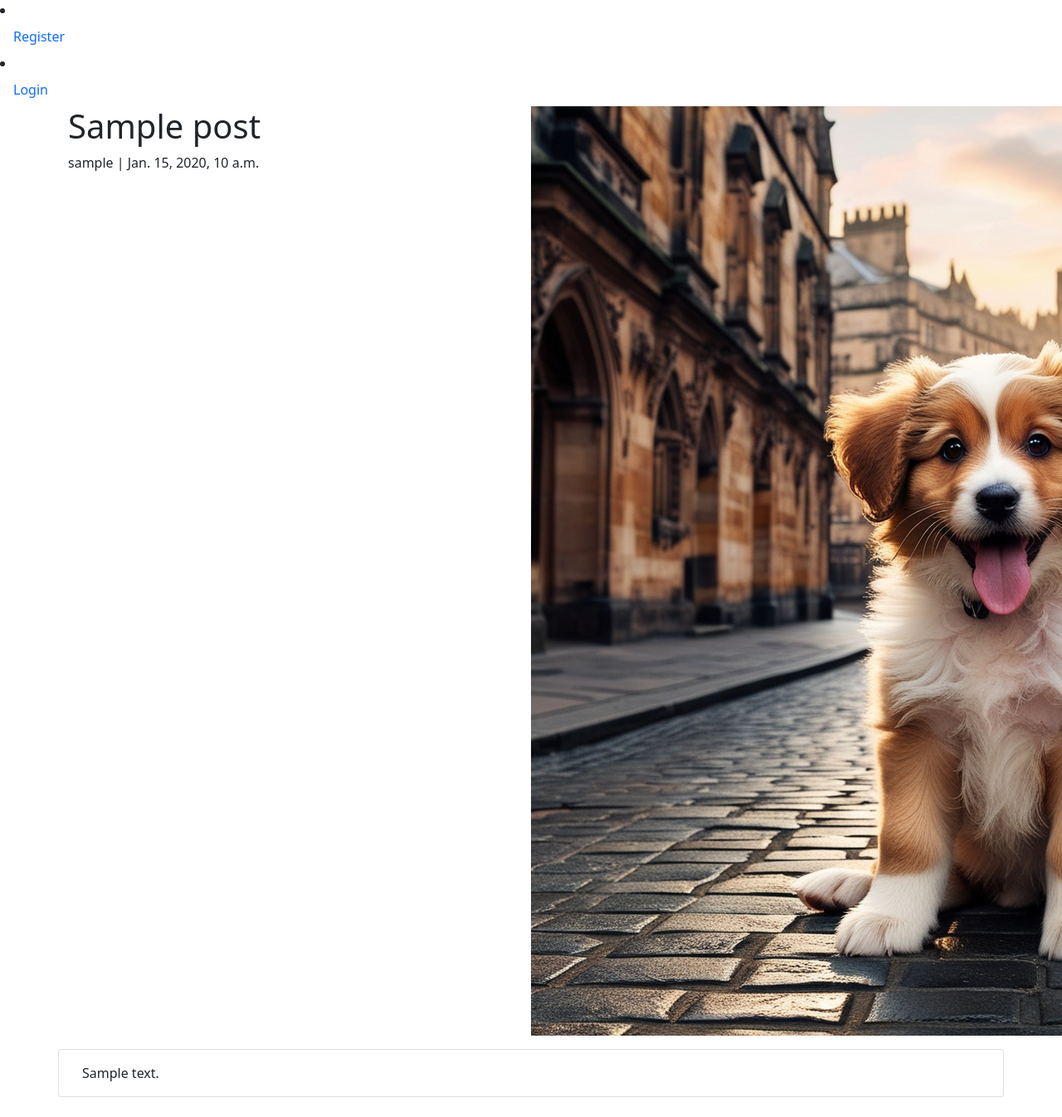
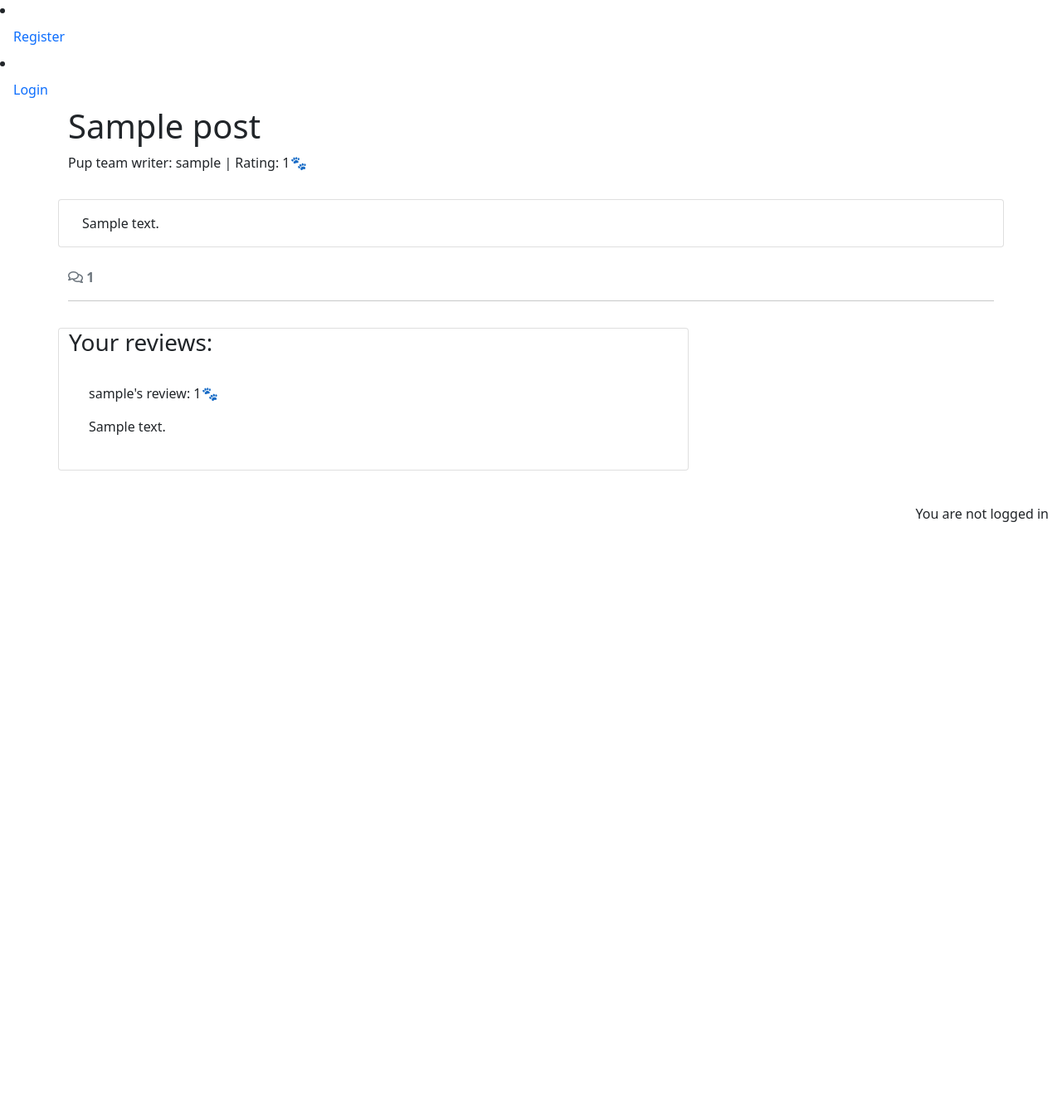
Before and after one commit to elamont174/ey-up-me-pup, a Django app: a page that uses templates/base.html in a window 1280 px wide; the page is wider, and only the part inside the window is pictured. Shown: that part at 83% size. After the commit the page ends 629 px from the top of that part, so only its background shows below. Run offline with Django 4.2, Linux system fonts and the light colour scheme; tables that the repository leaves empty hold one stand-in row (values such as "Sample post").

Commit message:
Add user review functionality

```diff
--- a/pup_review/models.py
+++ b/pup_review/models.py
@@ -9,10 +9,9 @@ TYPE = ((0, "Pub"), (1, "Café"), (2, "Other"))
 
 # Create your models here.
 class Post(models.Model):
-    location_name = models.CharField(max_length=200, unique=False)
-    review_tagline = models.CharField(max_length=200, unique=True)
+    location_name = models.CharField(max_length=200, unique=True)
     slug = models.SlugField(max_length=200, unique=True)
-    author = models.ForeignKey(User, on_delete=models.CASCADE, related_name="pup_review_posts")
+    pup_team = models.ForeignKey(User, on_delete=models.CASCADE, related_name="pup_review_posts")
     rating = models.IntegerField(choices=RATING, default=None)
     type = models.IntegerField(choices=TYPE, default=2)
     review_content = models.TextField()
@@ -24,4 +23,19 @@ class Post(models.Model):
         ordering = ["location_name"]
 
     def __str__(self):
-        return f"{self.location_name}: {self.review_tagline}"
+        return f"{self.location_name}"
+
+
+class Comment(models.Model):
+    location = models.ForeignKey(Post, on_delete=models.CASCADE, related_name="user_reviews")
+    reviewer = models.ForeignKey(User, on_delete=models.CASCADE, related_name="user_reviews_reviewer")
+    your_rating = models.IntegerField(choices=RATING, default=None)
+    your_review = models.TextField()
+    approved = models.BooleanField(default=False)
+    created_on = models.DateTimeField(auto_now_add=True)
+
+    class Meta:
+        ordering = ["created_on"]
+
+    def __str__(self):
+        return f"{self.body} by {self.reviewer}"
--- a/pup_review/templates/pup_review/post_detail.html
+++ b/pup_review/templates/pup_review/post_detail.html
@@ -5,14 +5,12 @@
     <div class="container">
         <div class="row g-0">
             <div class="col-md-6 masthead-text">
-                <!-- Post title goes in these h1 tags -->
-                <h1 class="post-title">{{ post.location_name }}</h1>
-                <!-- Post author goes before the | the post's created date goes after -->
-                <p class="post-subtitle">{{ post.author }} | {{ post.created_on }}</p>
+                <h1 class="post-location_name">{{ post.location_name }}</h1>
+                <p class="post-subtitle">Pup team writer: {{ post.pup_team }}  |  Rating: {{ post.rating }}🐾</p>
             </div>
-            <div class="d-none d-md-block col-md-6 masthead-image">
+            <!--<div class="d-none d-md-block col-md-6 masthead-image">
                 <img src="{% static 'images/notts_puppy.webp' %}" class="scale" alt="picture of puppy in Nottingham (AI generated)">
-            </div>
+            </div>-->
         </div>
     </div>
 </div>
@@ -23,12 +21,50 @@
             <div class="card-body">
                 <!-- The post content goes inside the card-text. -->
                 <!-- Use the | safe filter inside the template tags -->
-                <p class="card-text">
-                    {{ post.review_content | safe }}
-                </p>
+                <p class="card-text">{{ post.review_content | safe }}</p>
+              </div>
             </div>
+          </div>
+          <!-- Displaying count of comments -->
+          <div class="row">
+            <div class="col-12">
+              <strong class="text-secondary">
+                <i class="far fa-comments"></i> {{ user_review_count }}
+              </strong>
+            </div>
+            <div class="col-12">
+              <hr>
+            </div>
+          </div>
+          <!-- Displaying Comments -->
+          <div class="row">
+            <div class="col-md-8 card mb-4  mt-3 ">
+              <h3>Your reviews:</h3>
+              <div class="card-body">
+                <!-- We want a for loop inside the empty control tags
+                  to iterate through each user_review in user_reviews -->
+                {% for user_review in user_reviews %}
+                <div class="p-2 user_reviews
+                  {% if not user_review.approved and user_review.reviewer == user %}
+                  faded{% elif not user_review.approved %} d-none{% endif %}">
+                  <p class="font-weight-bold">
+                    {{ user_review.reviewer }}'s review: {{ user_review.your_rating }}🐾
+                    <span class="font-weight-normal">
+                    </span>
+                  </p>
+                  <div id="user_review{{ user_review.id }}">
+                    {{ user_review.your_review | linebreaks }}
+                  </div>
+                  {% if not user_review.approved and user_review.author == user %}
+                  <p class="approval">
+                    This review is awaiting approval
+                  </p>
+                  {% endif %}
+                </div>
+                <!-- Our for loop ends here -->
+                {% endfor %}
+              </div>
+            </div>
+          </div>
         </div>
-    </div>
-</div>
-
-{% endblock content %}
+        {% endblock content %}
--- a/pup_review/views.py
+++ b/pup_review/views.py
@@ -1,5 +1,6 @@
-from django.shortcuts import render, get_object_or_404
+from django.shortcuts import render, get_object_or_404, reverse
 from django.views import generic
+from django.http import HttpResponseRedirect
 from .models import Post
 
 # Create your views here.
@@ -10,24 +11,19 @@ class PostList(generic.ListView):
     paginate_by = 6
 
 def post_detail(request, slug):
-    """
-    Display an individual :model:`pup_review.Post`.
-
-    **Context**
-
-    ``post``
-        An instance of :model:`pup_review.Post`.
-
-    **Template:**
-
-    :template:`pup_review/post_detail.html`
-    """
-
     queryset = Post.objects.filter(status=1)
     post = get_object_or_404(queryset, slug=slug)
+    user_reviews = post.user_reviews.all().order_by("-created_on")
+    user_review_count = post.user_reviews.filter(approved=True).count()
 
     return render(
         request,
         "pup_review/post_detail.html",
-        {"post": post},
+        {
+            "post": post,
+            "user_reviews": user_reviews,
+            "user_review_count": user_review_count,
+        },
     )
+
+# ----- Editing posts
--- a/templates/base.html
+++ b/templates/base.html
@@ -42,6 +42,8 @@
     </li>
     {% endif %}
 
+
+
     <main>
 
         {% block content %}
@@ -49,8 +51,18 @@
         {% endblock content %}
 
     </main>
+    {% if user.is_authenticated %}
+    <p class="text-end m-3">You are logged in as {{ user }}</p>
+    {% else %}
+    <p class="text-end m-3">You are not logged in</p>
+    {% endif %}
 
     <!-- Footer -->
+
+    <!--JavaScript-->
+    {% block extras %}
+    <script src="{% static 'js/script.js' %}"></script>
+    {% endblock %}
 
 
 </body>
```
Also changed, not shown: pup_review/admin.py (+4 -3 lines), pup_review/templates/pup_review/index.html (+3 -4 lines), django-summernote/2024-08-21/3f2cb122-b90e-4199-9fa5-cd4ef437c7d5.jpg (added), django-summernote/2024-08-21/802ae080-5e59-46c1-a097-9523723e02dd.jpg (added), django-summernote/2024-08-21/9e213d70-db3a-4006-9ad3-f31bac4e90c5.jpg (added), django-summernote/2024-08-21/e830a595-dabc-4fa5-a34a-8aa77f58486b.jpg (added), django-summernote/2024-08-22/8e40d27a-e1be-42e4-ad28-b0683a9edda6.jpeg (added), pup_review/migrations/0007_remove_post_author_remove_post_review_tagline_and_more.py (added), pup_review/migrations/0008_comment.py (added), pup_review/migrations/0009_rename_post_comment_location_and_more.py (added), pup_review/migrations/0010_alter_comment_options_and_more.py (added), pup_review/urls.py (line endings or trailing spaces), static/js/script.js (added).
